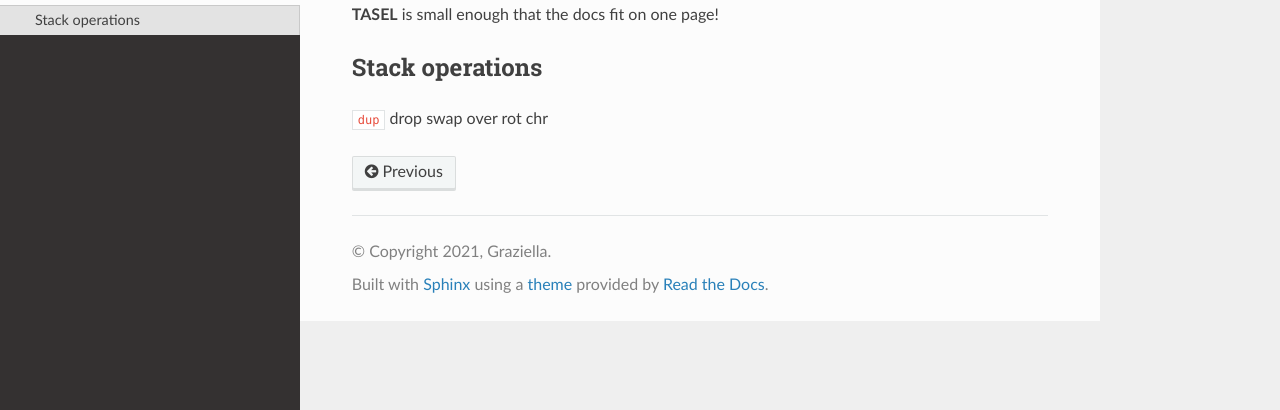
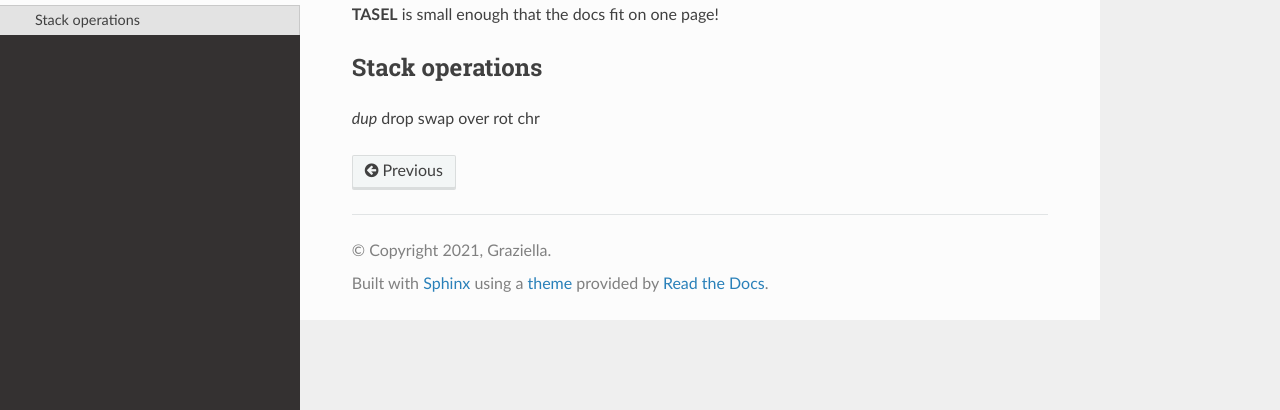
Before and after one commit to ThusEndingTheStory/TASEL-docs, a Sphinx documentation site: the page built from docs/source/docs.rst, in a window 1280 px wide. Shown: the part 157-567 px from the top of the page. Built offline with Sphinx 7.4.7 and the Read the Docs theme 2.0.0, drawn with Linux system fonts in a browser that asks for light colours; pages that are not in the unit, such as notebooks, are missing from menus.

Commit message:
Update docs.rst

```diff
--- a/docs/source/docs.rst
+++ b/docs/source/docs.rst
@@ -7,4 +7,4 @@ Documentation
 Stack operations
 ----
 
-``dup`` drop swap over rot chr
+`dup` drop swap over rot chr
```
